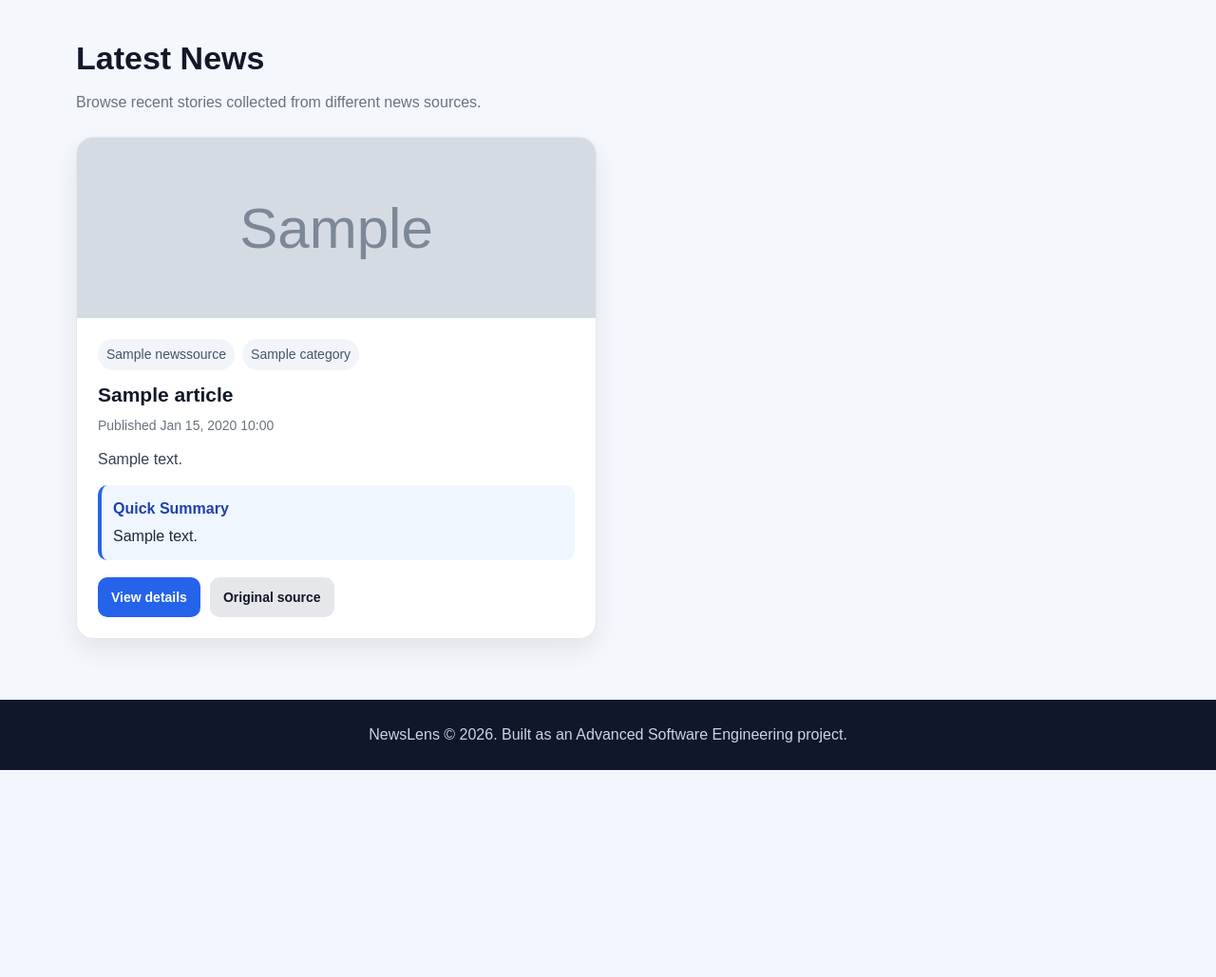
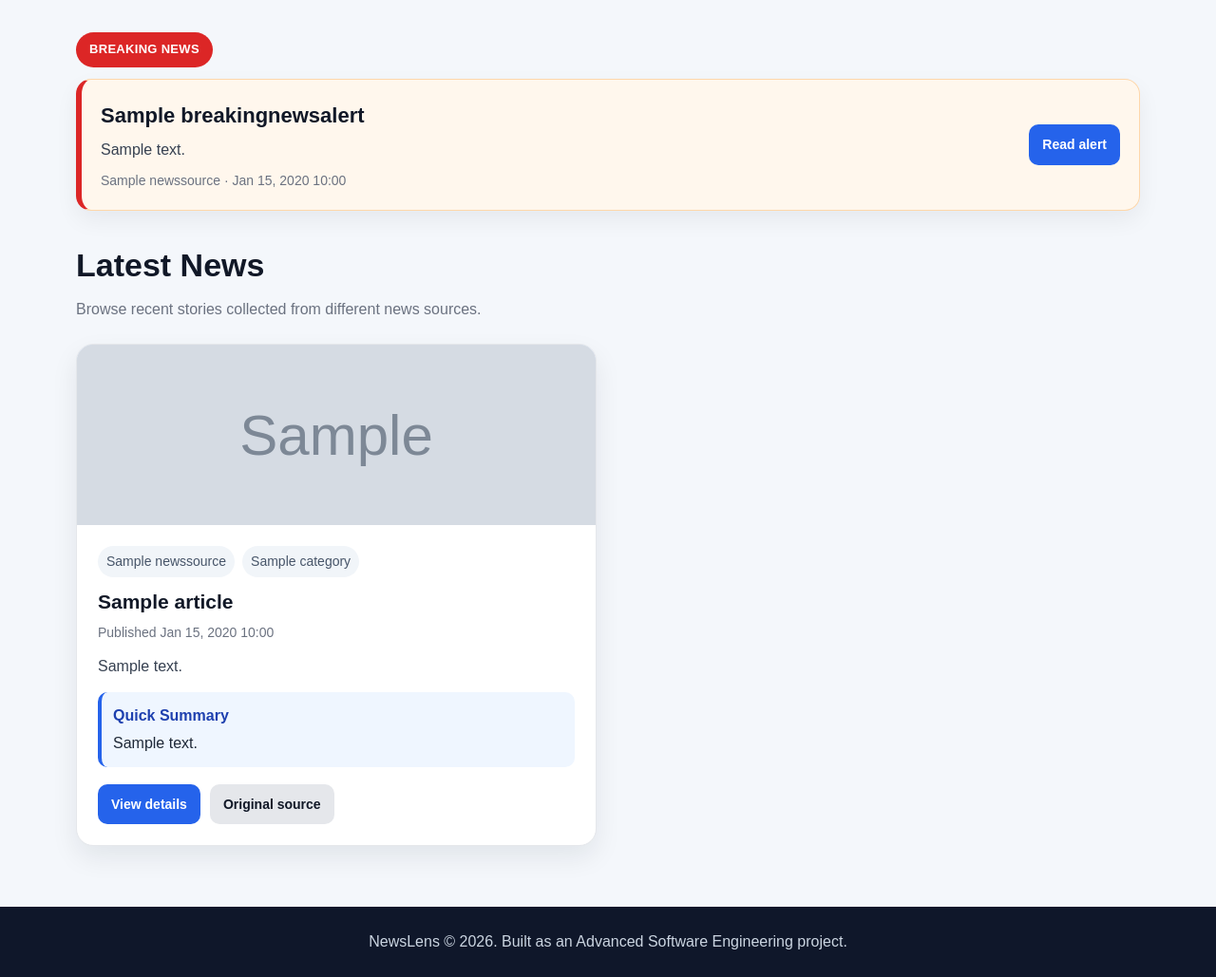
Before and after one commit to HeinHtetAung-123/newslens-smart-news-platform, a Django app: page / in a window 1280 px wide. Shown: the part 204-1233 px from the top of the page at 95% size. Before the commit the page ends 1015 px from the top, so only its background shows below. Run offline with Django 5.2, Linux system fonts and the light colour scheme; tables that the repository leaves empty hold one stand-in row (values such as "Sample post"); grey boxes marked "Sample" are stand-in pictures.

Commit message:
Add breaking news alerts

```diff
--- a/news/models.py
+++ b/news/models.py
@@ -69,3 +69,20 @@ class SavedArticle(models.Model):
 
     def __str__(self):
         return f"{self.user.username} saved {self.article.title}"
+
+class BreakingNewsAlert(models.Model):
+    article = models.ForeignKey(
+        Article,
+        on_delete=models.CASCADE,
+        related_name="breaking_alerts"
+    )
+    alert_title = models.CharField(max_length=255)
+    message = models.TextField(blank=True)
+    is_active = models.BooleanField(default=True)
+    created_at = models.DateTimeField(auto_now_add=True)
+
+    class Meta:
+        ordering = ["-created_at"]
+
+    def __str__(self):
+        return self.alert_title
--- a/news/templates/news/home.html
+++ b/news/templates/news/home.html
@@ -5,6 +5,36 @@
 {% endblock %}
 
 {% block content %}
+    {% if breaking_alerts %}
+        <section class="breaking-alerts">
+            <div class="breaking-header">
+                <span>Breaking News</span>
+            </div>
+
+            {% for alert in breaking_alerts %}
+                <div class="breaking-card">
+                    <div>
+                        <h2>{{ alert.alert_title }}</h2>
+
+                        {% if alert.message %}
+                            <p>{{ alert.message }}</p>
+                        {% else %}
+                            <p>{{ alert.article.description|truncatewords:24 }}</p>
+                        {% endif %}
+
+                        <p class="breaking-meta">
+                            {{ alert.article.source.name }} · {{ alert.created_at|date:"M d, Y H:i" }}
+                        </p>
+                    </div>
+
+                    <a href="{% url 'news:article_detail' alert.article.id %}" class="btn btn-primary">
+                        Read alert
+                    </a>
+                </div>
+            {% endfor %}
+        </section>
+    {% endif %}
+
     <section class="page-heading">
         {% if active_category %}
             <h1>{{ active_category.name }} News</h1>
@@ -43,7 +73,9 @@
                     </p>
 
                     {% if article.description %}
-                        <p class="article-description">{{ article.description|truncatewords:28 }}</p>
+                        <p class="article-description">
+                            {{ article.description|truncatewords:28 }}
+                        </p>
                     {% endif %}
 
                     {% if article.summary %}
@@ -67,7 +99,10 @@
         {% empty %}
             <div class="empty-state">
                 <h2>No articles available yet</h2>
-                <p>Add articles from the admin panel, run the seed command, or fetch articles from the news API later.</p>
+                <p>
+                    Add articles from the admin panel, run the seed command,
+                    or fetch articles from the news API.
+                </p>
             </div>
         {% endfor %}
     </section>
--- a/news/views.py
+++ b/news/views.py
@@ -1,37 +1,46 @@
 from django.db.models import Q
 from django.shortcuts import render, get_object_or_404, redirect
-from .models import Article, Category, SavedArticle
+from .models import Article, Category, SavedArticle, BreakingNewsAlert
 from django.contrib.auth import login
 from django.contrib.auth.forms import UserCreationForm
 from django.contrib.auth.decorators import login_required
 
-
 def home(request):
     articles = Article.objects.select_related("source", "category").all()
     categories = Category.objects.all()
+    breaking_alerts = BreakingNewsAlert.objects.select_related(
+        "article",
+        "article__source",
+        "article__category"
+    ).filter(is_active=True)[:3]
 
     context = {
         "articles": articles,
         "categories": categories,
         "active_category": None,
+        "breaking_alerts": breaking_alerts,
     }
 
     return render(request, "news/home.html", context)
-
 
 def category_articles(request, slug):
     category = get_object_or_404(Category, slug=slug)
     articles = Article.objects.select_related("source", "category").filter(category=category)
     categories = Category.objects.all()
+    breaking_alerts = BreakingNewsAlert.objects.select_related(
+        "article",
+        "article__source",
+        "article__category"
+    ).filter(is_active=True)[:3]
 
     context = {
         "articles": articles,
         "categories": categories,
         "active_category": category,
+        "breaking_alerts": breaking_alerts,
     }
 
     return render(request, "news/home.html", context)
-
 
 def article_detail(request, article_id):
     article = get_object_or_404(
@@ -46,7 +55,6 @@ def article_detail(request, article_id):
     }
 
     return render(request, "news/article_detail.html", context)
-
 
 def search_articles(request):
     query = request.GET.get("q", "").strip()
@@ -100,7 +108,6 @@ def save_article(request, article_id):
 
     return redirect("news:article_detail", article_id=article.id)
 
-
 @login_required
 def remove_saved_article(request, article_id):
     article = get_object_or_404(Article, id=article_id)
--- a/static/news/css/style.css
+++ b/static/news/css/style.css
@@ -439,3 +439,60 @@ a {
         justify-content: center;
     }
 }
+
+.breaking-alerts {
+    margin-bottom: 30px;
+}
+
+.breaking-header {
+    margin-bottom: 12px;
+}
+
+.breaking-header span {
+    display: inline-block;
+    background: #dc2626;
+    color: white;
+    padding: 8px 14px;
+    border-radius: 999px;
+    font-weight: 800;
+    letter-spacing: 0.3px;
+    text-transform: uppercase;
+    font-size: 13px;
+}
+
+.breaking-card {
+    background: #fff7ed;
+    border: 1px solid #fed7aa;
+    border-left: 6px solid #dc2626;
+    border-radius: 16px;
+    padding: 20px;
+    margin-bottom: 14px;
+    display: flex;
+    justify-content: space-between;
+    gap: 18px;
+    align-items: center;
+    box-shadow: 0 10px 24px rgba(15, 23, 42, 0.06);
+}
+
+.breaking-card h2 {
+    color: #111827;
+    font-size: 22px;
+    margin-bottom: 6px;
+}
+
+.breaking-card p {
+    color: #374151;
+}
+
+.breaking-meta {
+    margin-top: 8px;
+    font-size: 14px;
+    color: #6b7280 !important;
+}
+
+@media (max-width: 800px) {
+    .breaking-card {
+        flex-direction: column;
+        align-items: flex-start;
+    }
+}
```
Also changed, not shown: news/admin.py (+7 -1 lines), news/migrations/0003_breakingnewsalert.py (added).
